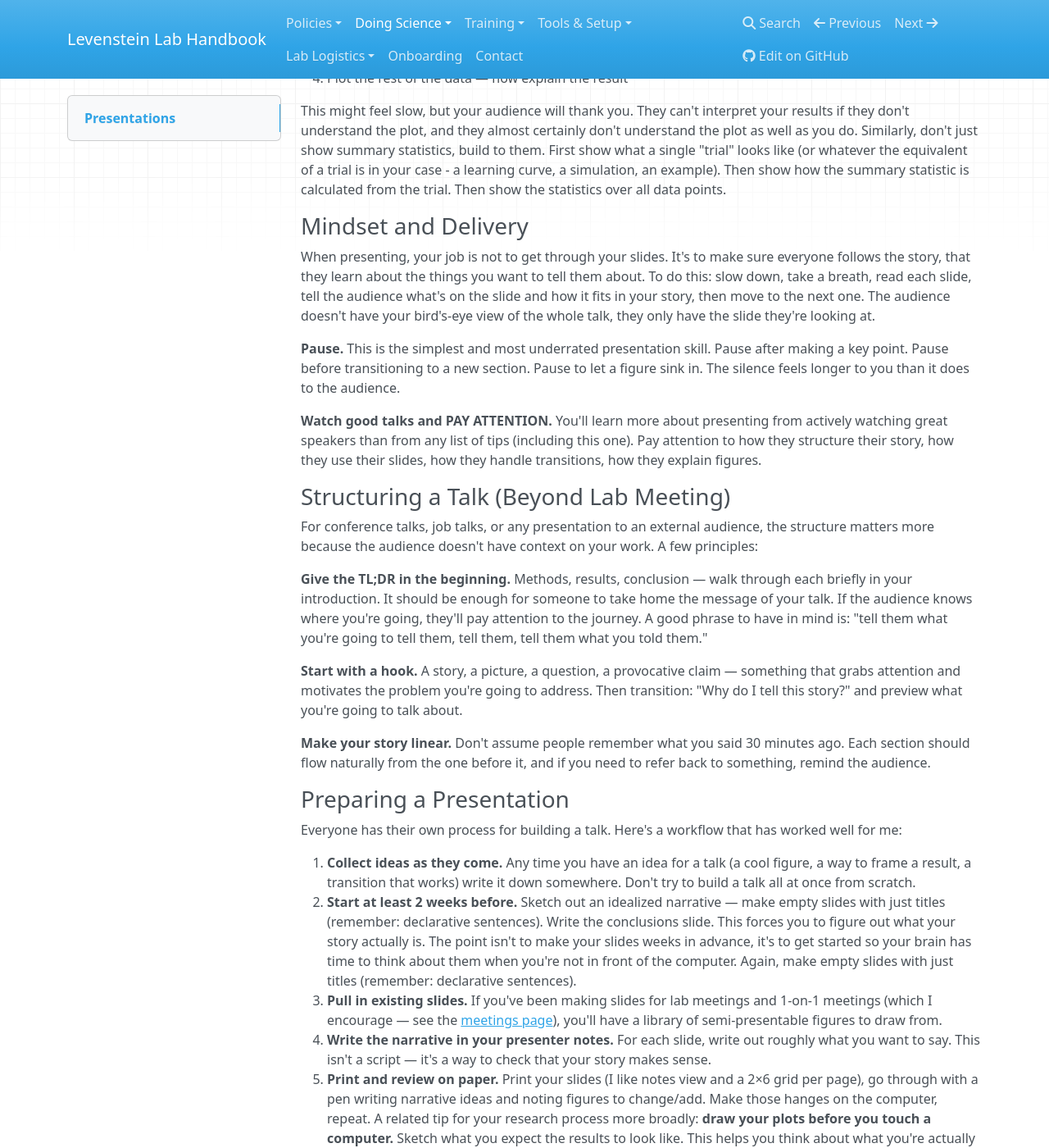
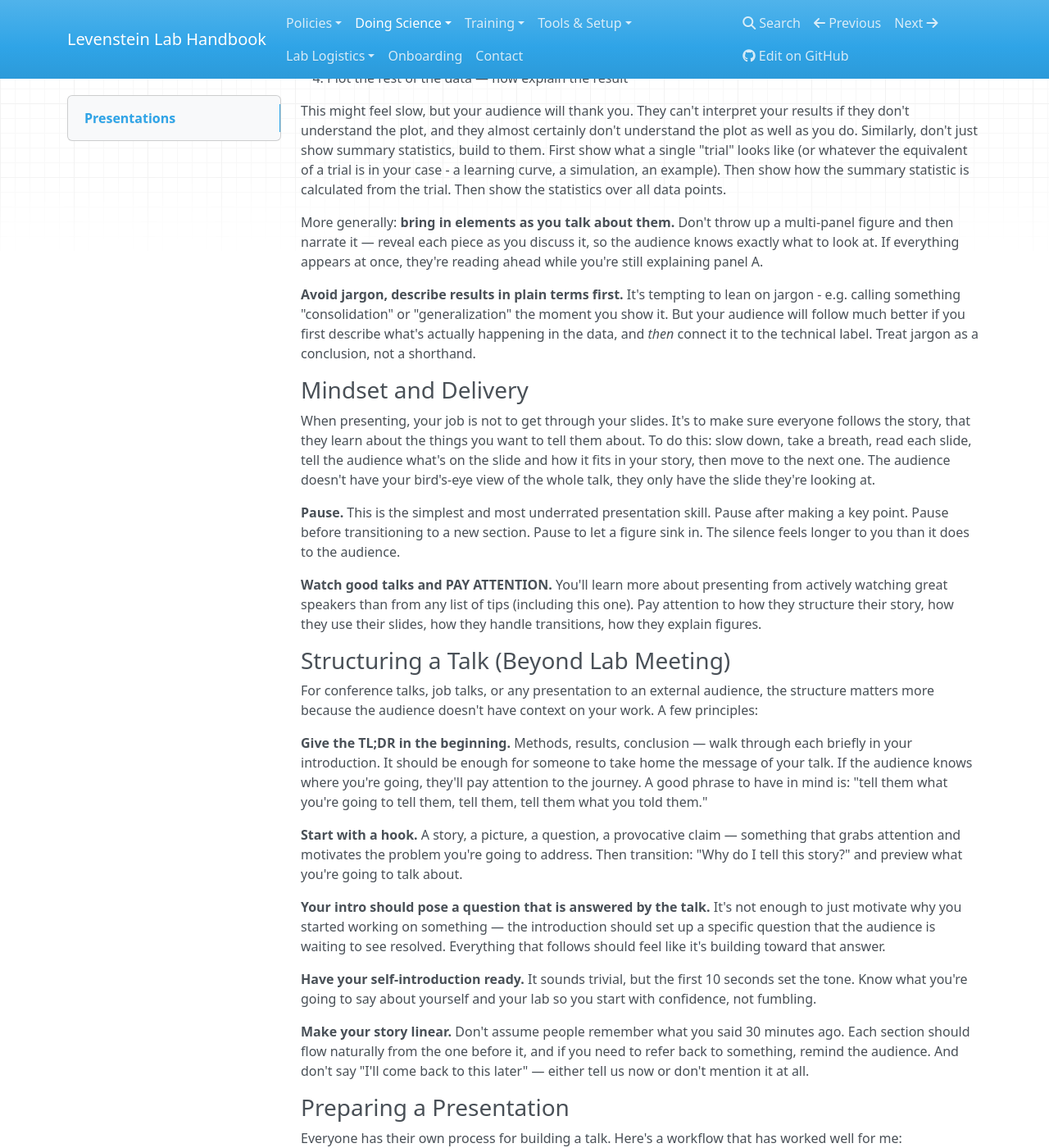
Before and after one commit to LevensteinLab/Lab-Handbook, an MkDocs documentation site: the page built from docs/Resources/presentations.md, in a window 1280 px wide and 1400 px high, scrolled down 1548 px. Shown: the whole window at 82% size. Built offline with MkDocs 1.6.1, drawn with Linux system fonts in a browser that asks for light colours; nearby versions of some CDN libraries.

Commit message:
Update presentations.md

```diff
--- a/docs/Resources/presentations.md
+++ b/docs/Resources/presentations.md
@@ -40,6 +40,10 @@ This is the single most common thing that goes wrong in scientific presentations
 
 This might feel slow, but your audience will thank you. They can't interpret your results if they don't understand the plot, and they almost certainly don't understand the plot as well as you do. Similarly, don't just show summary statistics, build to them. First show what a single "trial" looks like (or whatever the equivalent of a trial is in your case - a learning curve, a simulation, an example). Then show how the summary statistic is calculated from the trial. Then show the statistics over all data points.
 
+More generally: **bring in elements as you talk about them.** Don't throw up a multi-panel figure and then narrate it — reveal each piece as you discuss it, so the audience knows exactly what to look at. If everything appears at once, they're reading ahead while you're still explaining panel A.
+
+**Avoid jargon, describe results in plain terms first.** It's tempting to lean on jargon - e.g. calling something "consolidation" or "generalization" the moment you show it. But your audience will follow much better if you first describe what's actually happening in the data, and *then* connect it to the technical label. Treat jargon as a conclusion, not a shorthand.
+
 
 ### Mindset and Delivery
 
@@ -58,7 +62,11 @@ For conference talks, job talks, or any presentation to an external audience, th
 
 **Start with a hook.** A story, a picture, a question, a provocative claim — something that grabs attention and motivates the problem you're going to address. Then transition: "Why do I tell this story?" and preview what you're going to talk about.
 
-**Make your story linear.** Don't assume people remember what you said 30 minutes ago. Each section should flow naturally from the one before it, and if you need to refer back to something, remind the audience.
+**Your intro should pose a question that is answered by the talk.** It's not enough to just motivate why you started working on something — the introduction should set up a specific question that the audience is waiting to see resolved. Everything that follows should feel like it's building toward that answer.
+
+**Have your self-introduction ready.** It sounds trivial, but the first 10 seconds set the tone. Know what you're going to say about yourself and your lab so you start with confidence, not fumbling.
+
+**Make your story linear.** Don't assume people remember what you said 30 minutes ago. Each section should flow naturally from the one before it, and if you need to refer back to something, remind the audience. And don't say "I'll come back to this later" — either tell us now or don't mention it at all.
 
 
 ### Preparing a Presentation
```
